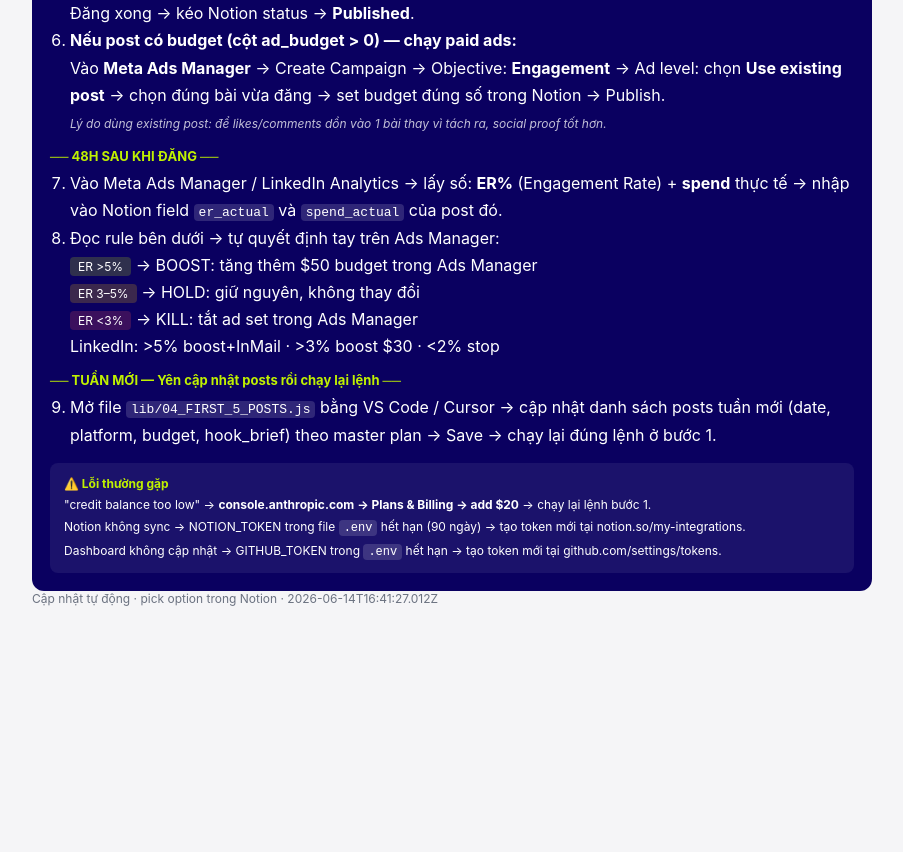
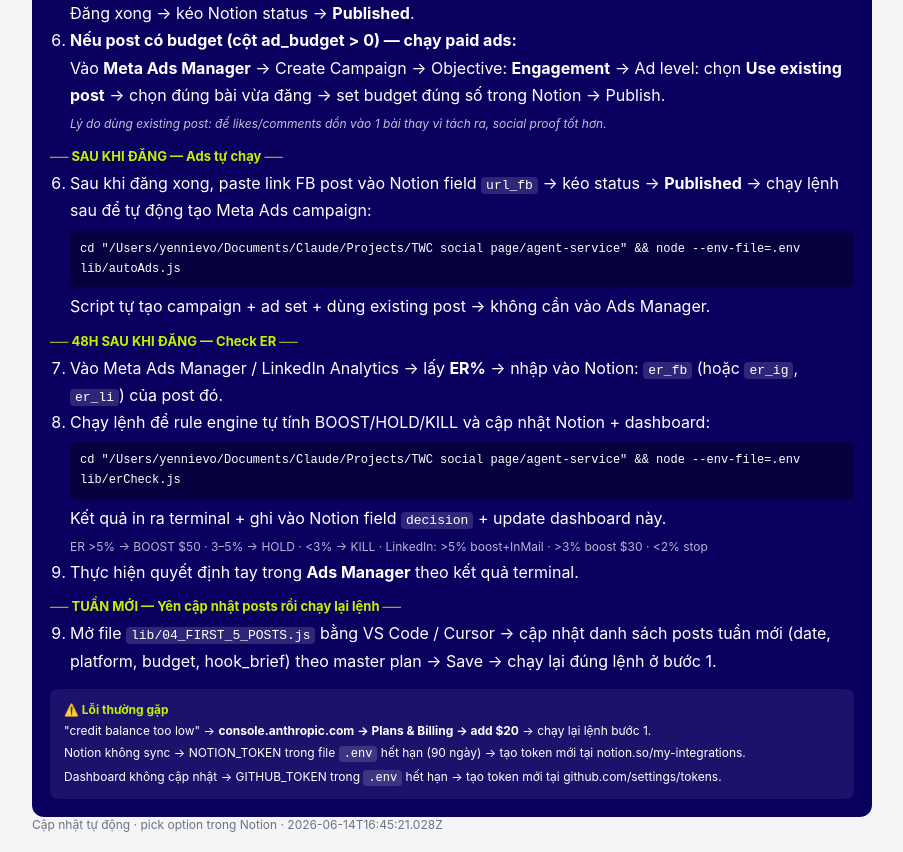
Before and after one commit to yennievo2011-source/twc-operation-hub, a plain HTML site: page dashboard.html in a window 1280 px wide. Shown: the part 5281-6133 px from the top of the page, without its empty margins (188-1091 px from the left). Before the commit the page ends 5907 px from the top, so only its background shows below. Drawn offline with Linux system fonts and the light colour scheme.

Commit message:
feat: add auto-ads + er-check lệnh to HDSD

```diff
--- a/dashboard.html
+++ b/dashboard.html
@@ -336,14 +336,21 @@
       <i style="opacity:.75;font-size:12px">Lý do dùng existing post: để likes/comments dồn vào 1 bài thay vì tách ra, social proof tốt hơn.</i></li>
   </ol>
 
-  <b style="color:var(--lime);font-size:13px;display:block;margin-top:12px">── 48H SAU KHI ĐĂNG ──</b>
+  <b style="color:var(--lime);font-size:13px;display:block;margin-top:12px">── SAU KHI ĐĂNG — Ads tự chạy ──</b>
+  <ol style="margin-top:6px" start="6">
+    <li>Sau khi đăng xong, paste link FB post vào Notion field <code>url_fb</code> → kéo status → <b>Published</b> → chạy lệnh sau để tự động tạo Meta Ads campaign:<br>
+      <code style="display:block;margin:6px 0;padding:8px 10px;background:rgba(0,0,0,.35);border-radius:6px;font-size:12px;user-select:all">cd "/Users/yennievo/Documents/Claude/Projects/TWC social page/agent-service" &amp;&amp; node --env-file=.env lib/autoAds.js</code>
+      Script tự tạo campaign + ad set + dùng existing post → không cần vào Ads Manager.</li>
+  </ol>
+
+  <b style="color:var(--lime);font-size:13px;display:block;margin-top:12px">── 48H SAU KHI ĐĂNG — Check ER ──</b>
   <ol style="margin-top:6px" start="7">
-    <li>Vào Meta Ads Manager / LinkedIn Analytics → lấy số: <b>ER%</b> (Engagement Rate) + <b>spend</b> thực tế → nhập vào Notion field <code>er_actual</code> và <code>spend_actual</code> của post đó.</li>
-    <li>Đọc rule bên dưới → tự quyết định tay trên Ads Manager:<br>
-      <span style="background:rgba(192,241,0,.2);padding:2px 8px;border-radius:4px;font-size:12px">ER &gt;5%</span> → BOOST: tăng thêm $50 budget trong Ads Manager<br>
-      <span style="background:rgba(255,200,0,.2);padding:2px 8px;border-radius:4px;font-size:12px">ER 3–5%</span> → HOLD: giữ nguyên, không thay đổi<br>
-      <span style="background:rgba(255,80,80,.2);padding:2px 8px;border-radius:4px;font-size:12px">ER &lt;3%</span> → KILL: tắt ad set trong Ads Manager<br>
-      LinkedIn: &gt;5% boost+InMail · &gt;3% boost $30 · &lt;2% stop</li>
+    <li>Vào Meta Ads Manager / LinkedIn Analytics → lấy <b>ER%</b> → nhập vào Notion: <code>er_fb</code> (hoặc <code>er_ig</code>, <code>er_li</code>) của post đó.</li>
+    <li>Chạy lệnh để rule engine tự tính BOOST/HOLD/KILL và cập nhật Notion + dashboard:<br>
+      <code style="display:block;margin:6px 0;padding:8px 10px;background:rgba(0,0,0,.35);border-radius:6px;font-size:12px;user-select:all">cd "/Users/yennievo/Documents/Claude/Projects/TWC social page/agent-service" &amp;&amp; node --env-file=.env lib/erCheck.js</code>
+      Kết quả in ra terminal + ghi vào Notion field <code>decision</code> + update dashboard này.<br>
+      <span style="opacity:.7;font-size:12px">ER &gt;5% → BOOST $50 · 3–5% → HOLD · &lt;3% → KILL · LinkedIn: &gt;5% boost+InMail · &gt;3% boost $30 · &lt;2% stop</span></li>
+    <li>Thực hiện quyết định tay trong <b>Ads Manager</b> theo kết quả terminal.</li>
   </ol>
 
   <b style="color:var(--lime);font-size:13px;display:block;margin-top:12px">── TUẦN MỚI — Yên cập nhật posts rồi chạy lại lệnh ──</b>
@@ -359,5 +366,5 @@
   </div>
 </div>
 
-<div class="muted">Cập nhật tự động · pick option trong Notion · 2026-06-14T16:41:27.012Z</div>
+<div class="muted">Cập nhật tự động · pick option trong Notion · 2026-06-14T16:45:21.028Z</div>
 </body></html>
```
